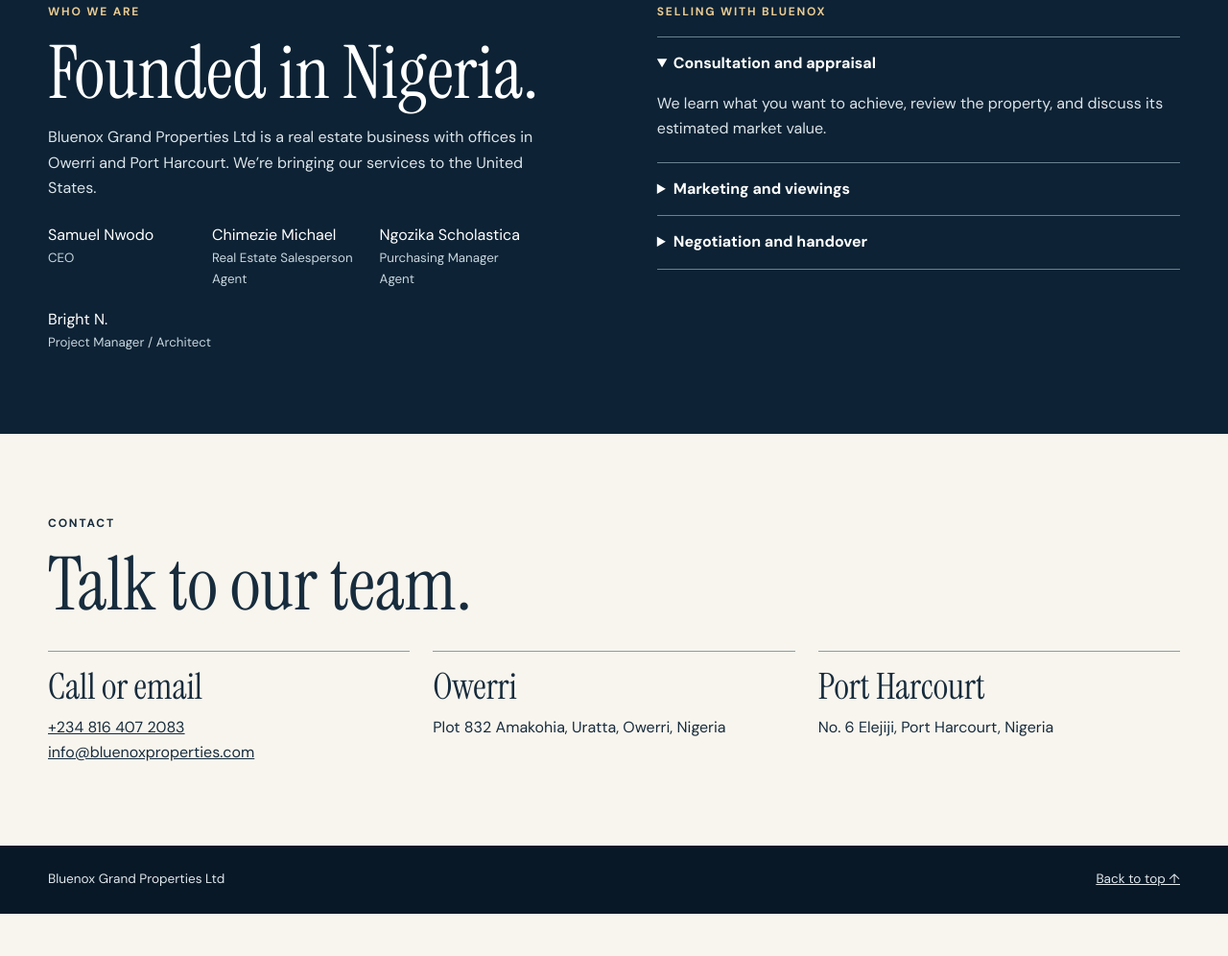
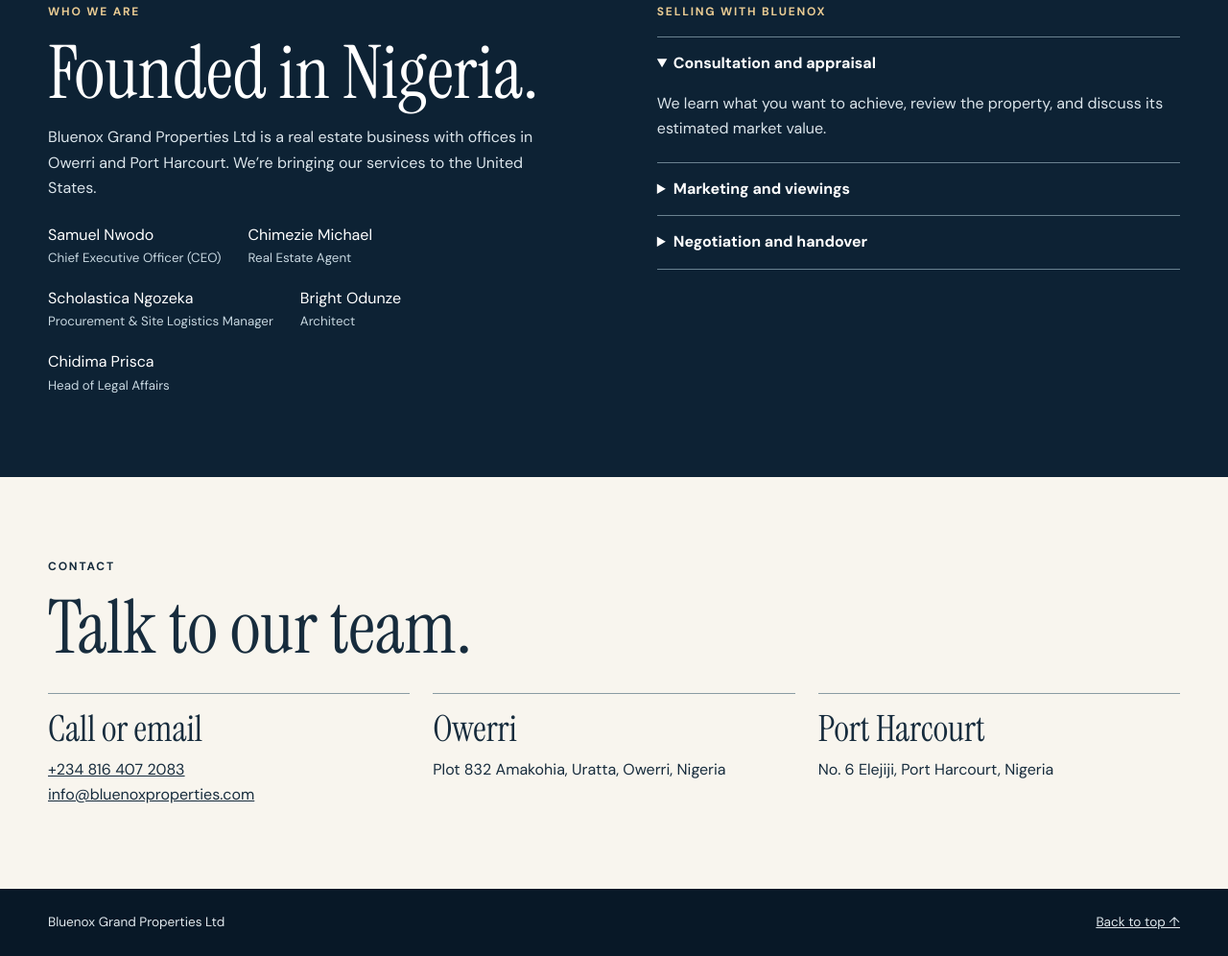
Before and after one commit to kadibiax7/bluenox-properties, a plain HTML site: page index.html in a window 1280 px wide. Shown: the part 2099-3095 px from the top of the page at 96% size. Before the commit the page ends 3051 px from the top, so only its background shows below. Drawn offline with Linux system fonts and the light colour scheme.

Commit message:
Update Bluenox team with five current names and titles

```diff
--- a/index.html
+++ b/index.html
@@ -33,7 +33,7 @@
 </div></section>
 <section class="section dark" id="about"><div class="wrap split">
 <div><p class="eyebrow">Who we are</p><h2>Founded in Nigeria.</h2><p>Bluenox Grand Properties Ltd is a real estate business with offices in Owerri and Port Harcourt. We’re bringing our services to the United States.</p>
-<ul class="team"><li>Samuel Nwodo<small>CEO</small></li><li>Chimezie Michael<small>Real Estate Salesperson<br>Agent</small></li><li>Ngozika Scholastica<small>Purchasing Manager<br>Agent</small></li><li>Bright N.<small>Project Manager / Architect</small></li></ul></div>
+<ul class="team"><li>Samuel Nwodo<small>Chief Executive Officer (CEO)</small></li><li>Chimezie Michael<small>Real Estate Agent</small></li><li>Scholastica Ngozeka<small>Procurement &amp; Site Logistics Manager</small></li><li>Bright Odunze<small>Architect</small></li><li>Chidima Prisca<small>Head of Legal Affairs</small></li></ul></div>
 <div><p class="eyebrow">Selling with Bluenox</p>
 <details open><summary>Consultation and appraisal</summary><p>We learn what you want to achieve, review the property, and discuss its estimated market value.</p></details>
 <details><summary>Marketing and viewings</summary><p>We prepare the property presentation, market it, and coordinate viewings.</p></details>
```
